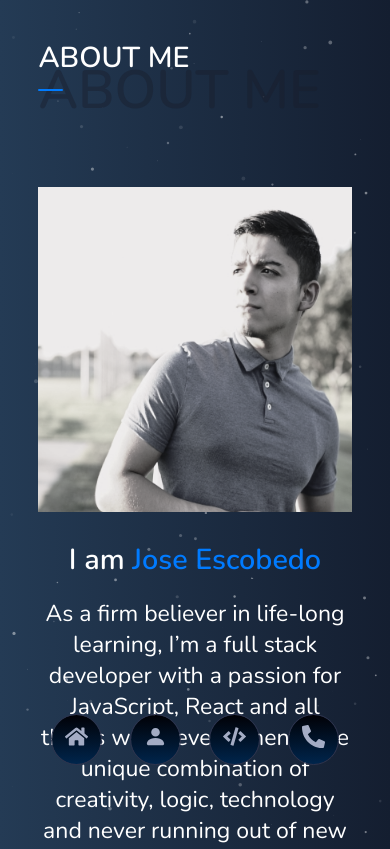
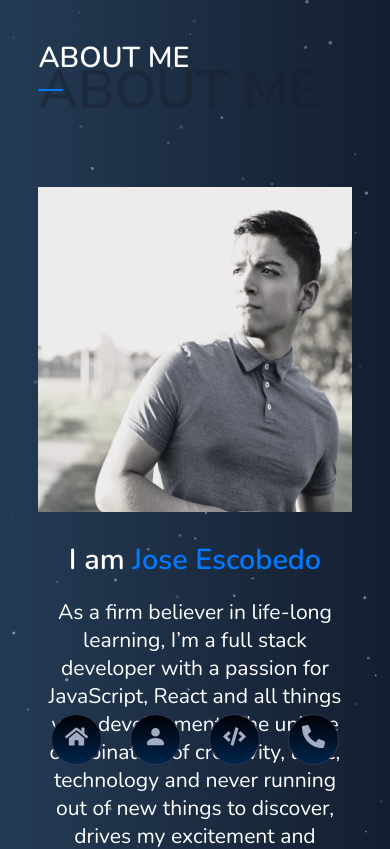
Before and after one commit to Jose-Escobedo/Portfolio-Website, a React (Create React App) app: page /about in a window 390 px wide. Shown: the top 849 px of the page. Built offline with nearby package versions, Linux system fonts and the light colour scheme.

Commit message:
media query about 480px paragraph font and text alighn above view resume

```diff
--- a/src/components/About/ImageSection.js
+++ b/src/components/About/ImageSection.js
@@ -104,6 +104,9 @@ const ImageSectionStyled = styled.div`
       width: 100%;
       text-align: center;
       margin-top: 1rem;
+      p {
+        font-size: 1.1rem;
+      }
       .info p {
         font-size: 0.85rem;
       }
@@ -116,6 +119,10 @@ const ImageSectionStyled = styled.div`
           font-size: 1.5rem;
         }
       }
+      .about-info {
+        justify-content: center;
+        align-items: center;
+      }
     }
   }
 `;
```
